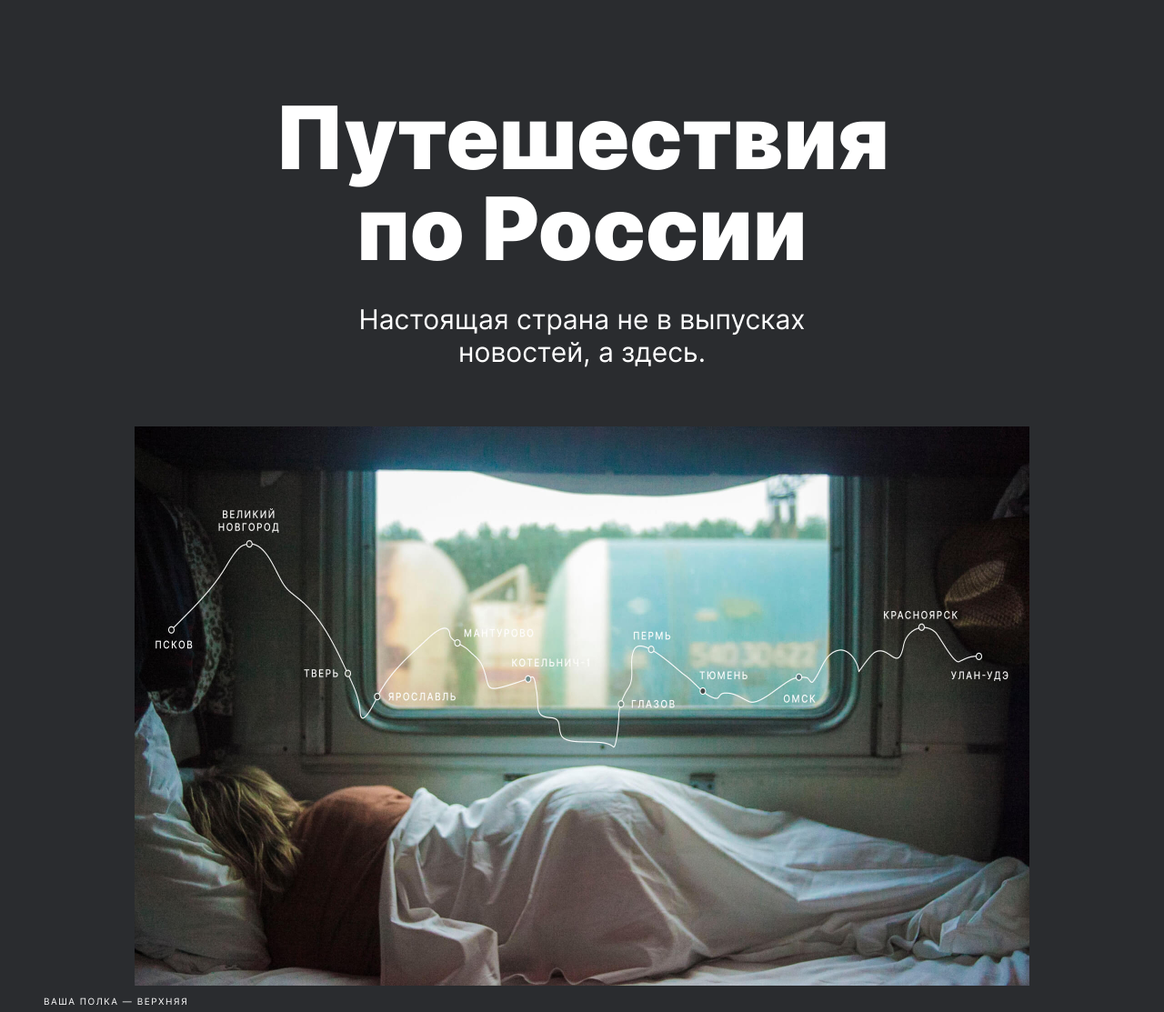
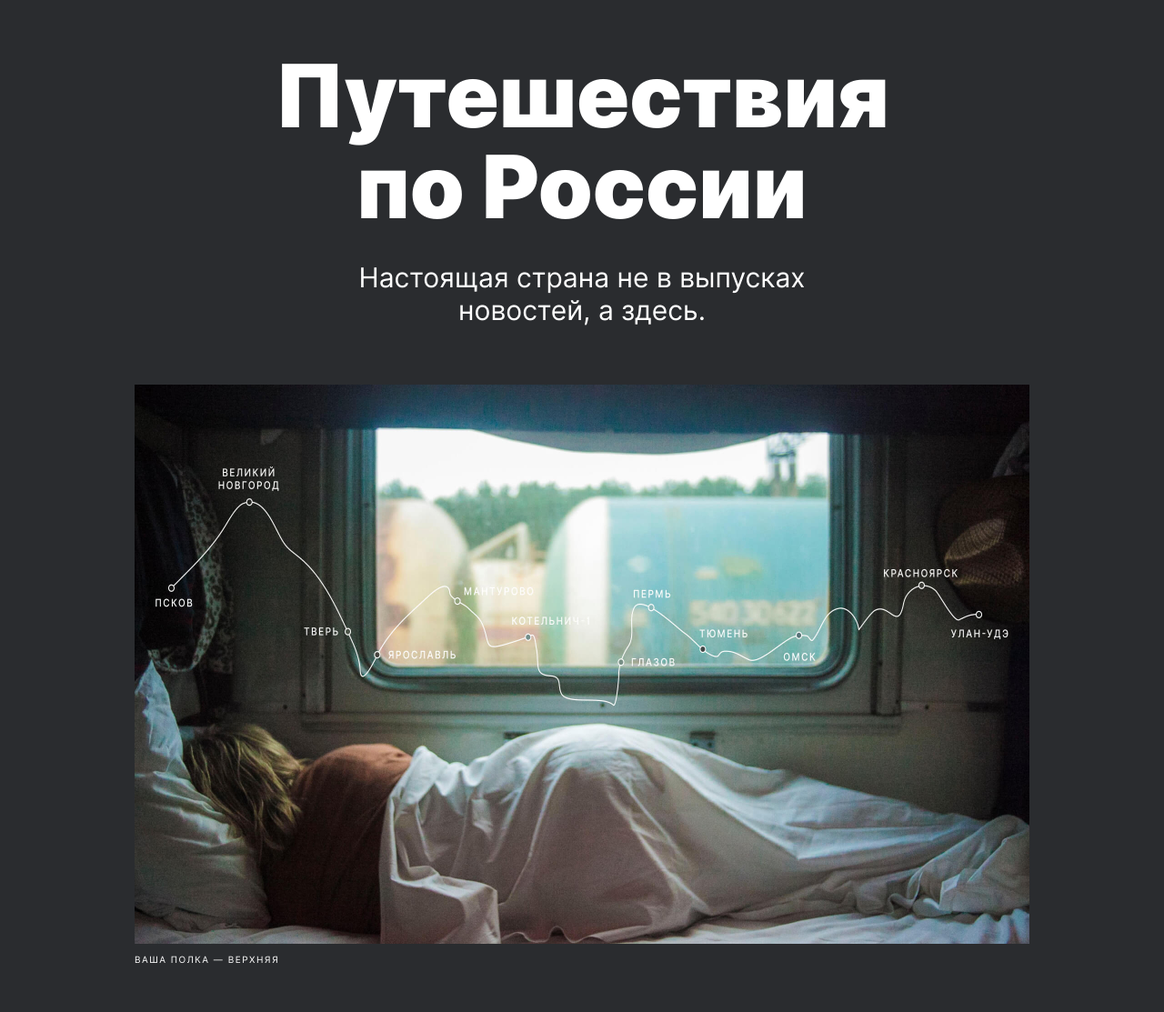
Before and after one commit to MikhailGuzhov/russian-travel, a website: page index.html in a window 1280 px wide. Shown: the part 83-1196 px from the top of the page at 91% size. Drawn offline with Linux system fonts and the light colour scheme.

Commit message:
commit 04

```diff
--- a/blocks/lead/__caption/lead__caption.css
+++ b/blocks/lead/__caption/lead__caption.css
@@ -9,8 +9,14 @@
   font-size: 10px;
   line-height: 14px;
 
+}
 
+@media screen and (max-width: 1280px) {
+  .lead__caption {
+    padding: 0 100px;
+  }
 }
+
 
 @media screen and (max-width: 1024px) {
   .lead__caption {
--- a/blocks/lead/__title/lead__title.css
+++ b/blocks/lead/__title/lead__title.css
@@ -9,6 +9,13 @@
     width: 100%;
     max-width: 720px;
 }
+
+@media screen and (max-width: 1280px) {
+    .lead__title {
+        margin: 10px 0 32px;
+    }
+}
+
 
 @media screen and (max-width: 1024px) {
     .lead__title {
```
Also changed, not shown: index.html (+0 -3 lines).
